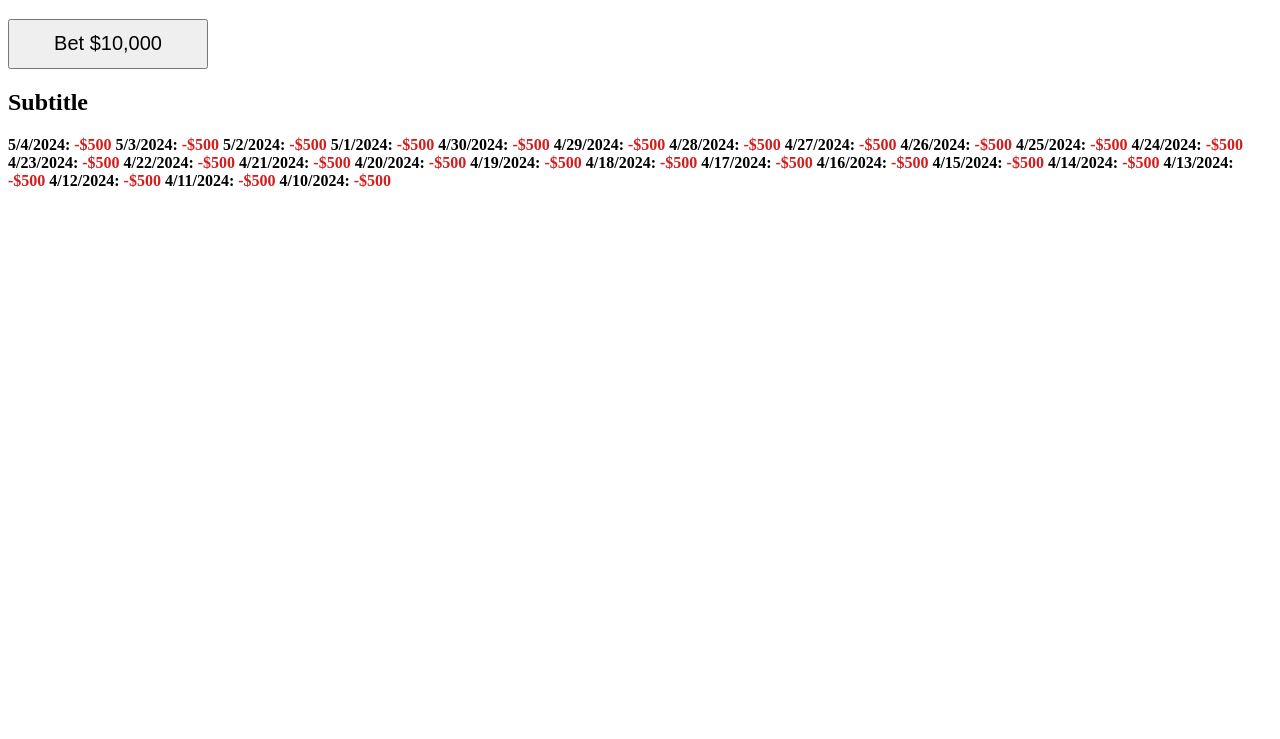
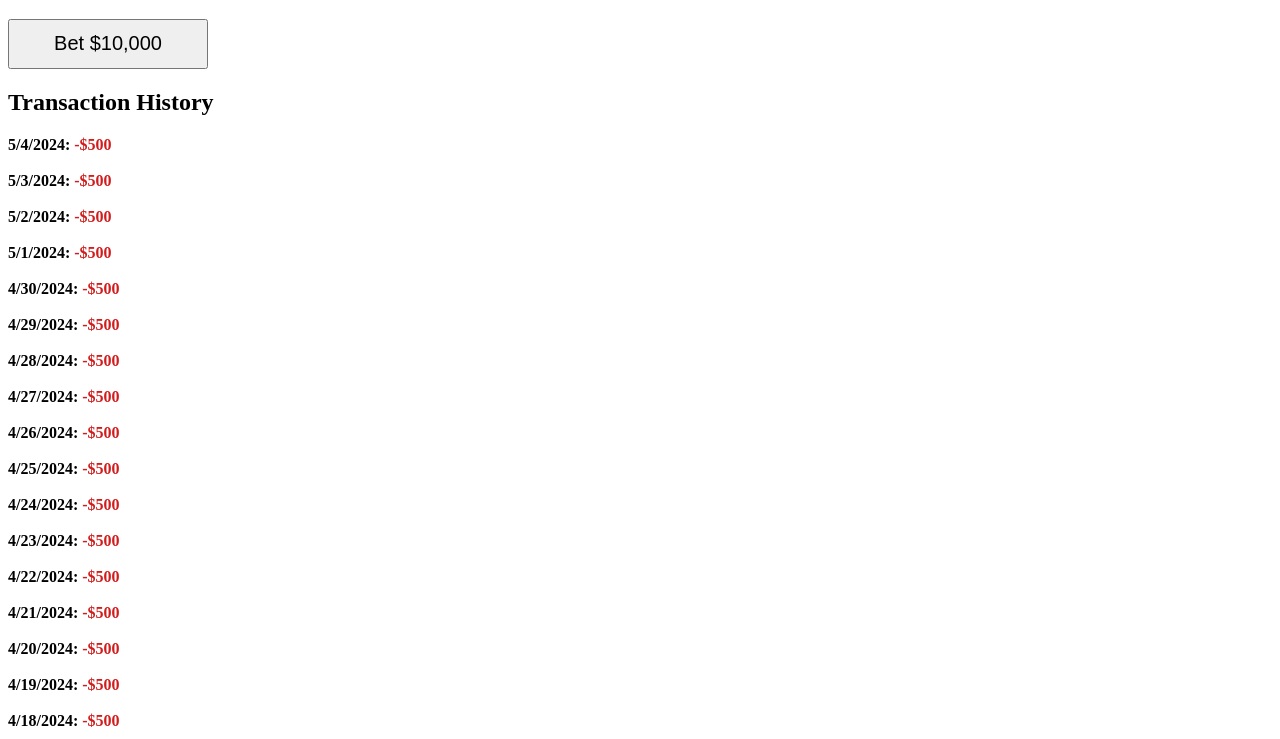
Before and after one commit to FahranBajaj/FahranBajaj.github.io, a plain HTML site: page index.html in a window 1280 px wide. Shown: the part 61-800 px from the top of the page. Drawn offline with Linux system fonts and the light colour scheme.

Commit message:
Update index.html
Added linebreaks

```diff
--- a/index.html
+++ b/index.html
@@ -10,55 +10,55 @@
 <body>
 <h1>Daft Kinks!!!!</h1>
 <button style="font-size : 20px; height:50px;width:200px">Bet $10,000</button>
-<h2>Subtitle</h2>
+<h2>Transaction History</h2>
 <b> 5/4/2024: </b> <b style = "color:#d11d1d"> -$500</b>
-
+	<br><br>
 <b> 5/3/2024: </b> <b style = "color:#d11d1d"> -$500</b>
-
+	<br><br>
 <b> 5/2/2024: </b> <b style = "color:#d11d1d"> -$500</b>
-
+	<br><br>
 <b> 5/1/2024: </b> <b style = "color:#d11d1d"> -$500</b>
-
+	<br><br>
 <b> 4/30/2024: </b> <b style = "color:#d11d1d"> -$500</b>
-
+	<br><br>
 <b> 4/29/2024: </b> <b style = "color:#d11d1d"> -$500</b>
-
+	<br><br>
 <b> 4/28/2024: </b> <b style = "color:#d11d1d"> -$500</b>
-
+	<br><br>
 <b> 4/27/2024: </b> <b style = "color:#d11d1d"> -$500</b>
-
+	<br><br>
 <b> 4/26/2024: </b> <b style = "color:#d11d1d"> -$500</b>
-
+	<br><br>
 <b> 4/25/2024: </b> <b style = "color:#d11d1d"> -$500</b>
-
+	<br><br>
 <b> 4/24/2024: </b> <b style = "color:#d11d1d"> -$500</b>
-
+	<br><br>
 <b> 4/23/2024: </b> <b style = "color:#d11d1d"> -$500</b>
-
+	<br><br>
 <b> 4/22/2024: </b> <b style = "color:#d11d1d"> -$500</b>
-
+	<br><br>
 <b> 4/21/2024: </b> <b style = "color:#d11d1d"> -$500</b>
-
+	<br><br>
 <b> 4/20/2024: </b> <b style = "color:#d11d1d"> -$500</b>
-
+	<br><br>
 <b> 4/19/2024: </b> <b style = "color:#d11d1d"> -$500</b>
-
+	<br><br>
 <b> 4/18/2024: </b> <b style = "color:#d11d1d"> -$500</b>
-
+	<br><br>
 <b> 4/17/2024: </b> <b style = "color:#d11d1d"> -$500</b>
-
+	<br><br>
 <b> 4/16/2024: </b> <b style = "color:#d11d1d"> -$500</b>
-
+	<br><br>
 <b> 4/15/2024: </b> <b style = "color:#d11d1d"> -$500</b>
-
+	<br><br>
 <b> 4/14/2024: </b> <b style = "color:#d11d1d"> -$500</b>
-
+	<br><br>
 <b> 4/13/2024: </b> <b style = "color:#d11d1d"> -$500</b>
-
+	<br><br>
 <b> 4/12/2024: </b> <b style = "color:#d11d1d"> -$500</b>
-
+	<br><br>
 <b> 4/11/2024: </b> <b style = "color:#d11d1d"> -$500</b>
-
+	<br><br>
 <b> 4/10/2024: </b> <b style = "color:#d11d1d"> -$500</b>
 </body>
 </html>
```
